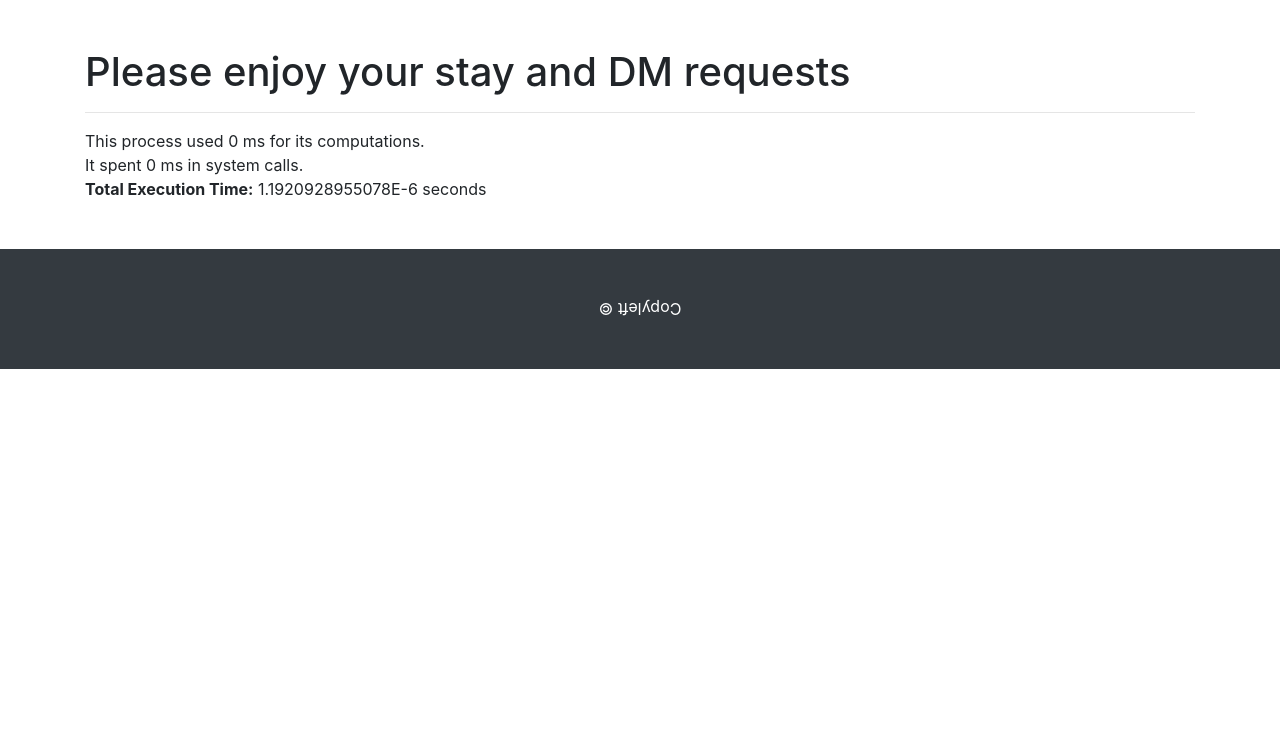
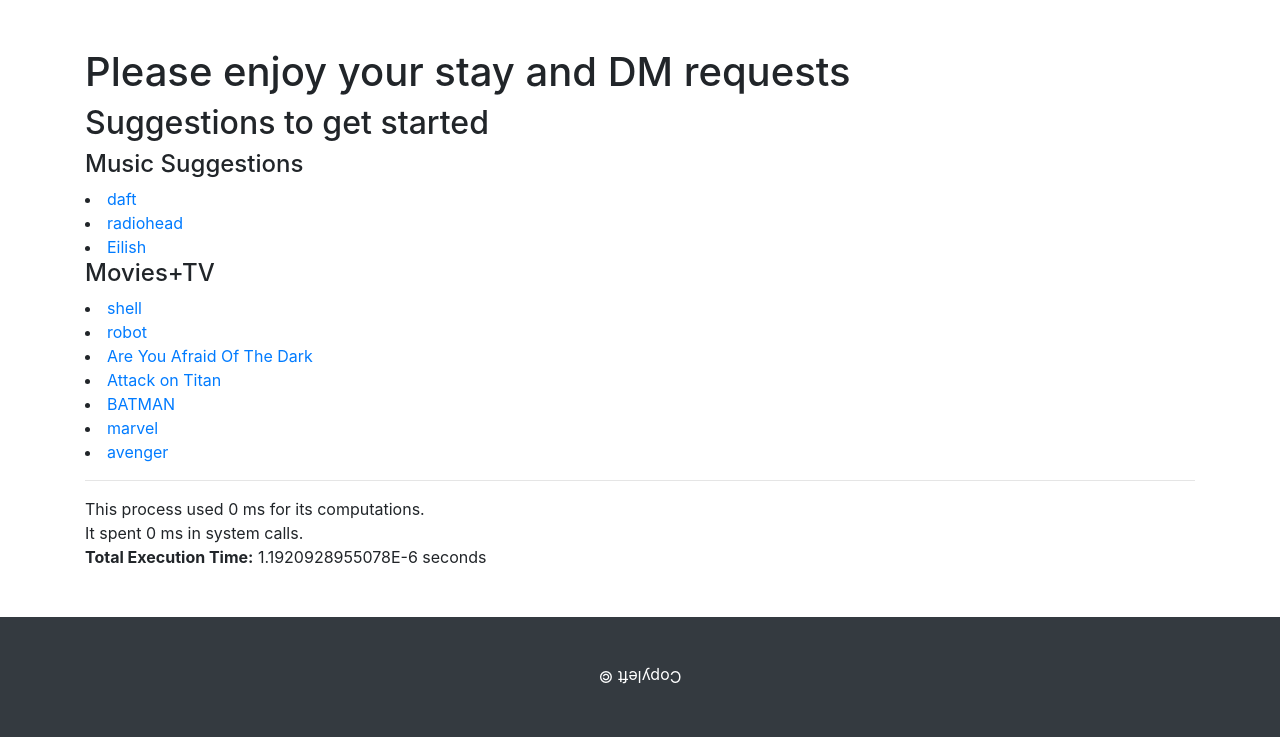
Before and after one commit to jwd83/VCR, a PHP site: page / in a window 1280 px wide. Shown: the part 252-989 px from the top of the page. Before the commit the page ends 621 px from the top, so only its background shows below. Run offline with PHP 8.4, Linux system fonts and the light colour scheme; some libraries are stand-ins or nearby versions.

Commit message:
Add files via upload

```diff
--- a/index.php
+++ b/index.php
@@ -12,12 +12,15 @@
 //                                                     |  $$$$$$/
 //                                                      \______/
 
+define("URL_BASE", "/gd/");
+
 
 # track runtime
 $start = microtime(true);
 $rustart = getrusage();
 
 $suggestions["m"] = ["daft", "radiohead","Eilish" ];
+$suggestions["v"] = ["shell", "robot","Are You Afraid Of The Dark" , "Attack on Titan", "BATMAN", "marvel", "avenger"];
 
 $search_type = '';
 $dump_path = '';
@@ -36,6 +39,7 @@
     ".mkv",
     ".mp3",
     ".mp4",
+    ".m4v",
     ".ogg",
     ".iso",
     ".smc",
@@ -224,6 +228,9 @@
         ?>
 <!-- Header - set the background image for the header in the line below -->
 <header class="py-5 bg-image-full" style="background-image: url('/gd/black-pearl.jpg');">
+
+
+
 <div class="container">
 <h1 style="
     color:#fff;
@@ -602,6 +609,13 @@
 // }
 
 
+function showSuggestions($category) {
+    global $suggestions;
+    foreach($suggestions[$category] as $q) {
+        echo '<li><a href="'.URL_BASE.'?c='.$category.'&q='.$q.'">'.$q.'</a>';
+    }
+}
+
 
 //                          /$$
 //                         |__/
@@ -620,7 +634,12 @@
 if(!isset($_REQUEST['c'])) {
     drawHeader("Stay Awhile and Listen");
 
-    echo "<h1>Please enjoy your stay and DM requests</h1>";
+    echo "<h1>Please enjoy your stay and DM requests</h1>\n";
+    echo "<h2>Suggestions to get started</h2>\n";
+    echo "<h4>Music Suggestions</h4>\n";
+    showSuggestions("m");
+    echo "<h4>Movies+TV</h4>\n";
+    showSuggestions("v");
 
 } else {
     # config switch
```
